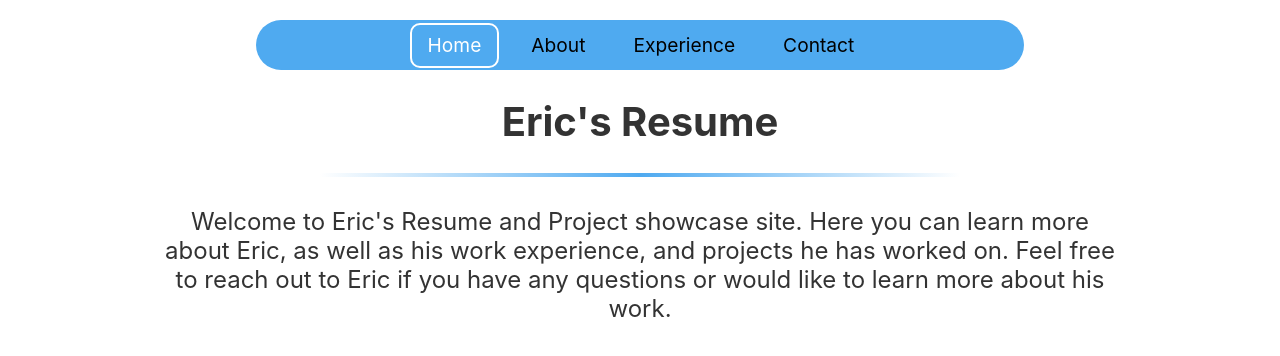
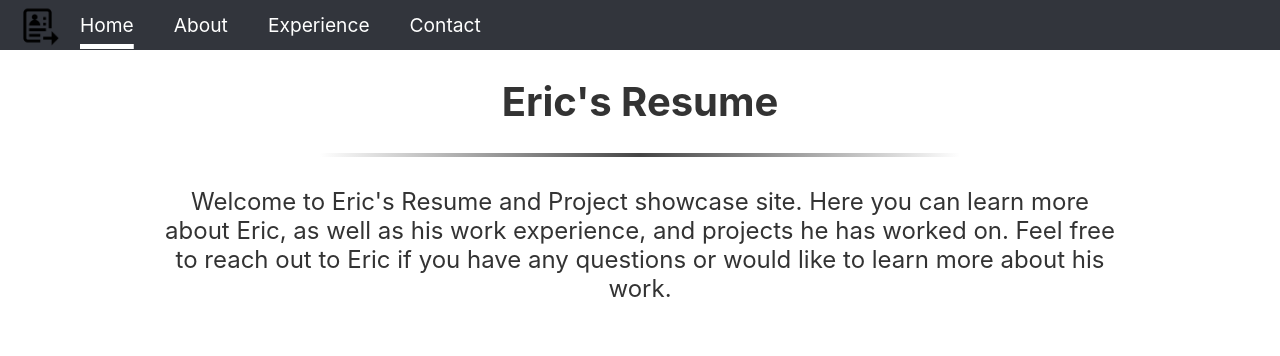
Before and after one commit to Enr1que704/Resume-Front, a React (Create React App) app: page / in a window 1280 px wide. Shown: the top 356 px of the page. Built offline with nearby package versions, Linux system fonts and the light colour scheme.

Commit message:
restyled the navbar

```diff
--- a/src/components/Navbar/NavbarElements.js
+++ b/src/components/Navbar/NavbarElements.js
@@ -3,34 +3,35 @@ import { NavLink as Link } from "react-router-dom";
 import styled from "styled-components";
 
 export const Nav = styled.nav`
-    background: #4faaf0;
+    background: #32353c;
     height: 50px;
     display: flex;
     justify-content: space-around;
     ${'' /* padding: 0.2rem calc(((100vw - 1000px) / 2)); */}
     z-index: 12;
-    border-radius: 50px; // Add border-radius property to give curved edges
-    margin: 20px auto;
-    max-width: 60%; // Set the maximum width to 75% of the container
+    ${'' /* border-radius: 5px; // Add border-radius property to give curved edges */}
+    ${'' /* margin: 10px auto; */}
+    ${'' /* max-width: 60%; // Set the maximum width to 75% of the container */}
 `;
 
 export const NavLink = styled(Link)`
-    color: #000000;
+    color: #ffffff;
     display: flex;
     align-items: center;
     text-decoration: none;
-    padding: 0.5rem 1rem;
+    ${'' /* padding: 0.5rem 1rem; */}
+    padding: 5px 20px; // first value is height of the square around, second is the space between links
     height: 50%;
     cursor: pointer;
     font-size: 1.2rem;
     &.active {
         color: #ffffff;
-        border: 2px solid #ffffff;
+        ${'' /* border: 2px solid #ffffff;
         border-radius: 10px; // Add border-radius property to give curved edges
-        ${'' /* text-decoration: underline;
-        text-underline-offset: 15px;
-        text-decoration-thickness: 3px; */}
-        background-color: #4faaf0;
+        background-color: #4faaf0; */}
+        text-decoration: underline;
+        text-underline-offset: 12px;
+        text-decoration-thickness: 5px;
     }
 `;
 
@@ -48,14 +49,14 @@ export const NavLink = styled(Link)`
 //     }
 // `;
 
+// spacing within the NavMenu
 export const NavMenu = styled.div`
     display: flex;
+    margin-right: -24px;
     align-items: center;
-    margin-right: -24px;
-    justify-content: space-between;
-    align-items: center;
-    width: 60%;
+    width: 100%;
     margin: 0 auto;
+    padding: 0 15px;
     /* Second Nav */
     /* margin-right: 24px; */
     /* Third Nav */
--- a/src/components/Navbar/index.js
+++ b/src/components/Navbar/index.js
@@ -5,6 +5,7 @@ const Navbar = () => {
     return (
             <Nav>
                 <NavMenu>
+                    <img src={require("./pngegg.png")} alt="logo" style={{ width: "45px", height: "auto" }}></img>
                     <NavLink to="/" activeStyle>
                         Home
                     </NavLink>
--- a/src/pages/about.js
+++ b/src/pages/about.js
@@ -1,11 +1,12 @@
 import React from "react";
-import { Header, Paragraph } from "../styles/StyledComponents";
+import { Break, Header, Paragraph } from "../styles/StyledComponents";
 
 const About = () => {
     return (
         <div>
             <Header>About</Header>
-            <Paragraph>This is the about page</Paragraph>
+            <Break />
+            <Paragraph></Paragraph>
         </div>
     );
 }
--- a/src/styles/StyledComponents.js
+++ b/src/styles/StyledComponents.js
@@ -21,7 +21,7 @@ export const Break = styled.hr`
     border: 0;
     height: 4px;
     background: #333;
-    background-image: linear-gradient(to right, #ffffff, #4faaf0, #ffffff);
+    background-image: linear-gradient(to right, #ffffff, #454545, #ffffff);
     margin: 20px auto; // Center the hr horizontally using auto margin
     max-width: 50%; // Set the maximum width to 50% of the container
 `;
```
Also changed, not shown: src/components/JobEntry/index.js (added, +8 -0 lines), src/components/Navbar/pngegg.png (added), 1 other file (tests, documents, lock files or other folders).
